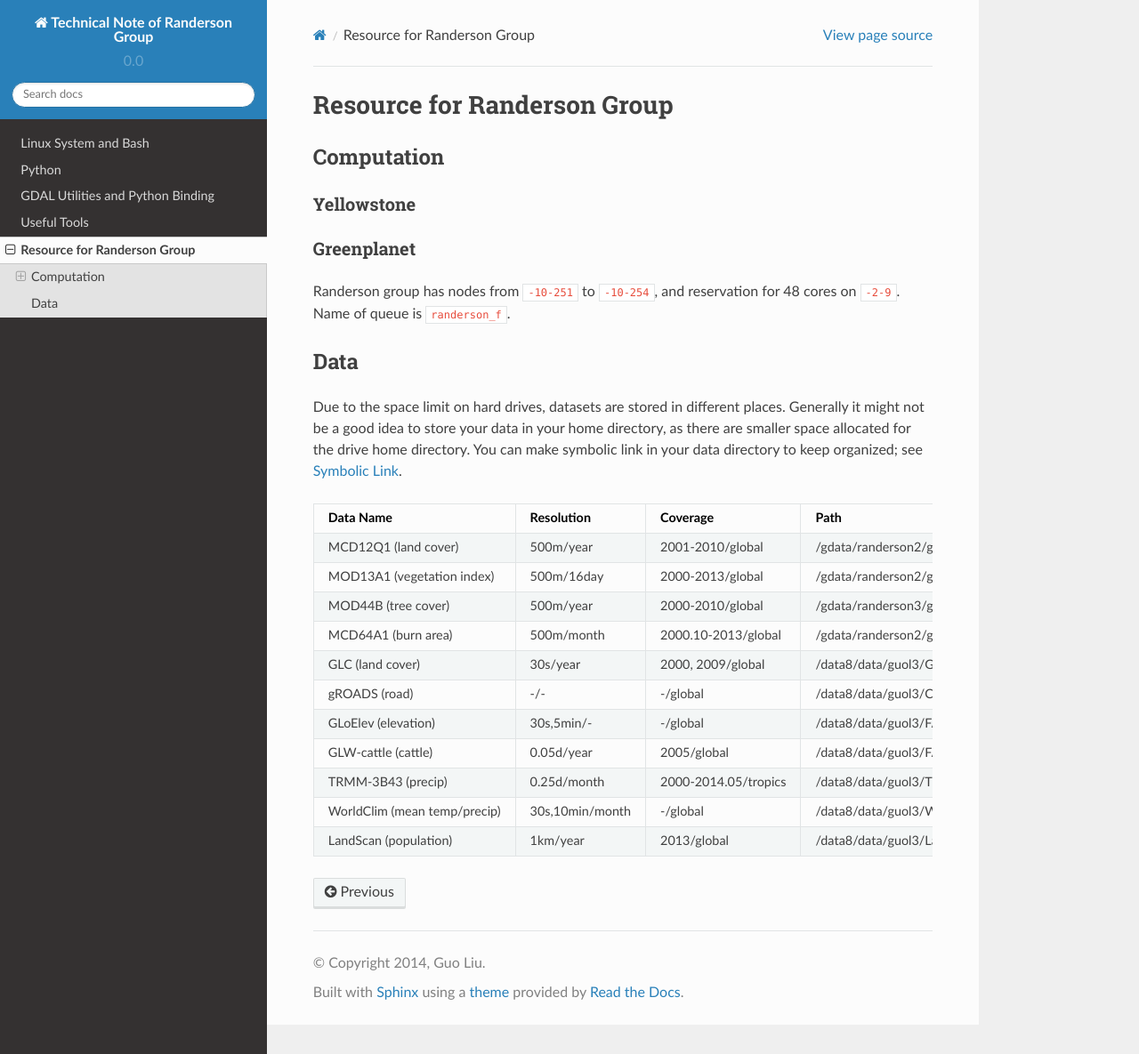
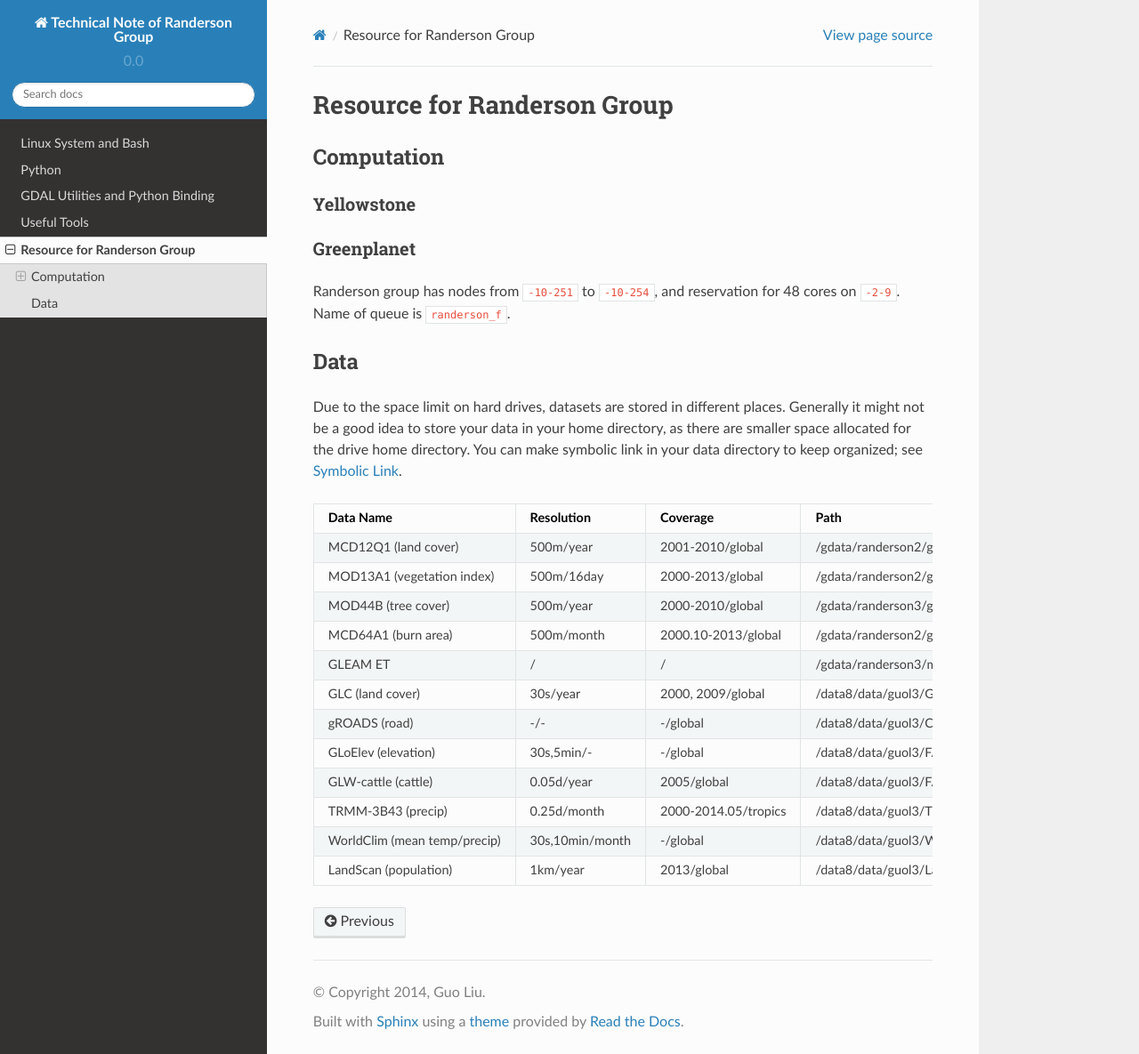
Before and after one commit to bairdlangenbrunner/Technical-Notes-of-Randerson-Group, a Sphinx documentation site: the page built from source/group.rst, in a window 1280 px wide and 1185 px high. Shown: the whole window at 89% size. Built offline with Sphinx 7.4.7 and the Read the Docs theme 2.0.0, drawn with Linux system fonts in a browser that asks for light colours.

Commit message:
Update group.rst

```diff
--- a/source/group.rst
+++ b/source/group.rst
@@ -24,6 +24,7 @@ MCD12Q1 (land cover)              500m/year          2001-2010/global        /gd
 MOD13A1 (vegetation index)        500m/16day         2000-2013/global        /gdata/randerson2/group/MODIS/MOD13A1
 MOD44B (tree cover)               500m/year          2000-2010/global        /gdata/randerson3/group/MODIS/MOD44B
 MCD64A1 (burn area)               500m/month         2000.10-2013/global     /gdata/randerson2/giglio/MCD64A1
+GLEAM ET                          /                  /                       /gdata/randerson3/mmu/ILAMB/DATA/et/GLEAM/original
 GLC (land cover)                  30s/year           2000, 2009/global       /data8/data/guol3/GEM/GLC
 gROADS (road)                     -/-                -/global                /data8/data/guol3/CIESIN/gROADS
 GLoElev (elevation)               30s,5min/-         -/global                /data8/data/guol3/FAO/GloElev
```
